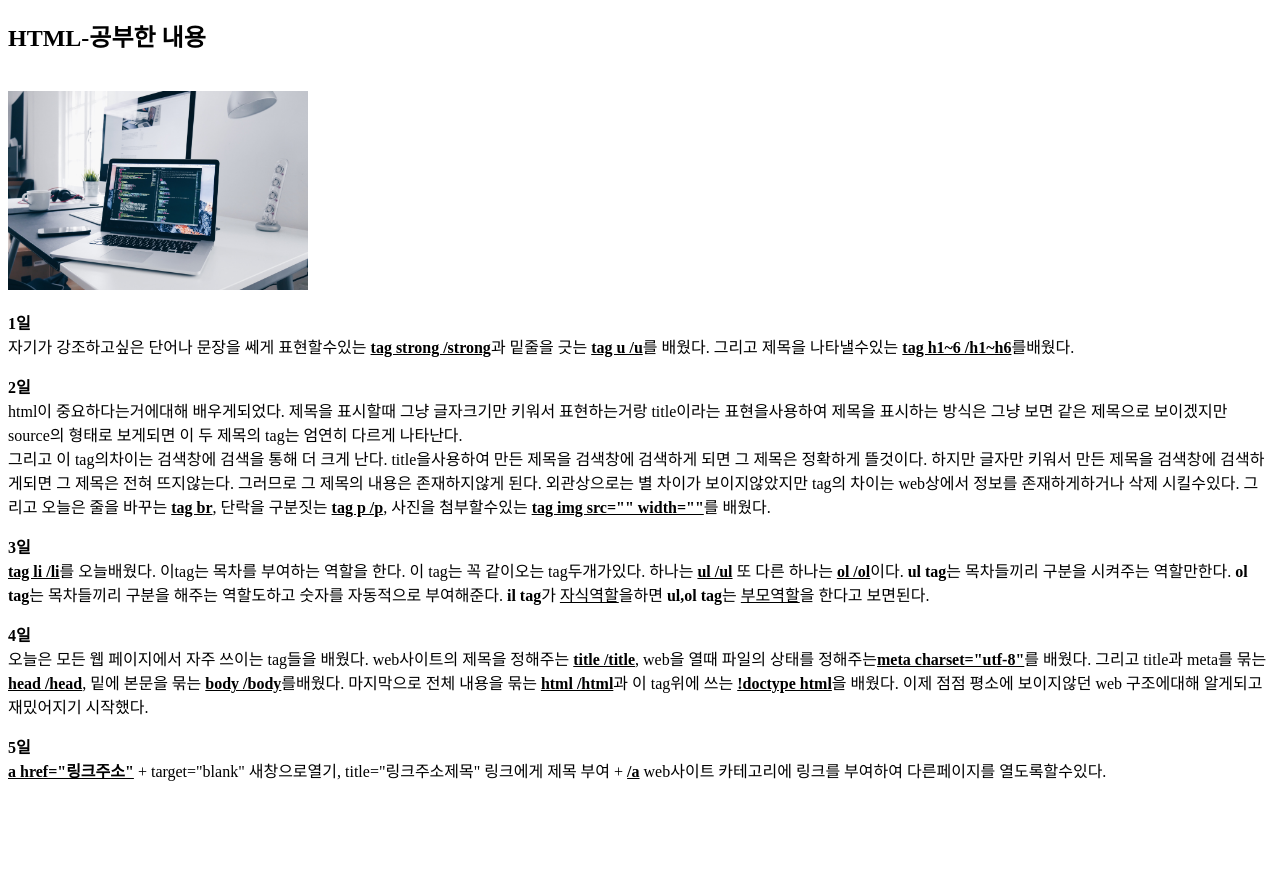
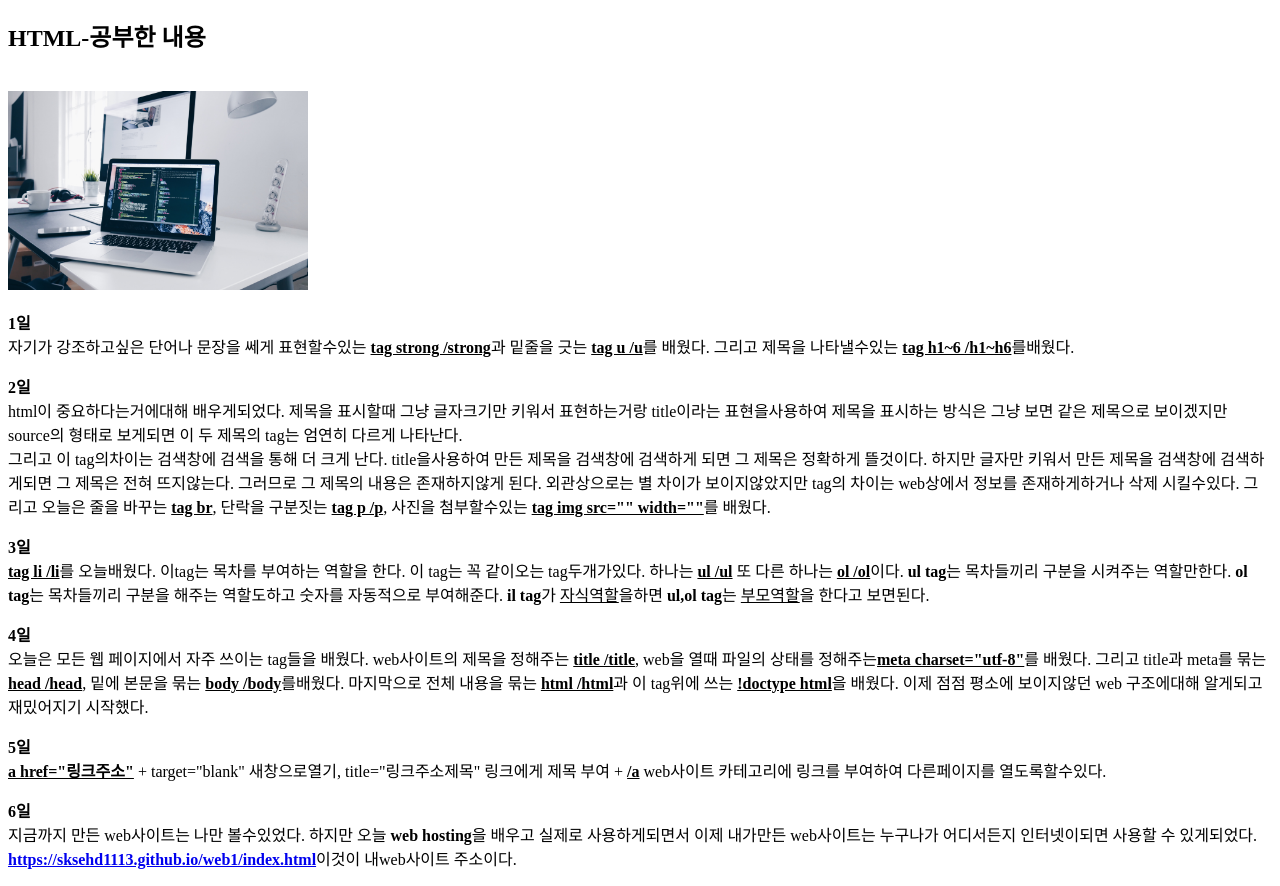
Before and after one commit to sksEhd1113/web1, a plain HTML site: page 1.html in a window 1280 px wide. Shown: the part 136-1022 px from the top of the page. Before the commit the page ends 934 px from the top, so only its background shows below. Drawn offline with Linux system fonts and the light colour scheme.

Commit message:
Add files via upload

```diff
--- a/1.html
+++ b/1.html
@@ -27,5 +27,6 @@
 <p><strong>3일</strong><br><strong><u>tag li /li</u></strong>를 오늘배웠다. 이tag는 목차를 부여하는 역할을 한다. 이 tag는 꼭 같이오는 tag두개가있다. 하나는 <strong><u>ul /ul</u></strong> 또 다른 하나는 <strong><u>ol /ol</u></strong>이다. <strong>ul tag</strong>는 목차들끼리 구분을 시켜주는 역할만한다. <strong>ol tag</strong>는 목차들끼리 구분을 해주는 역할도하고 숫자를 자동적으로 부여해준다. <strong>il tag</strong>가 <u>자식역할</u>을하면 <strong>ul,ol tag</strong>는 <u>부모역할</u>을 한다고 보면된다.</p>
 <p><strong>4일</strong><br>오늘은 모든 웹 페이지에서 자주 쓰이는 tag들을 배웠다. web사이트의 제목을 정해주는 <strong><u>title  /title</u></strong>, web을 열때 파일의 상태를 정해주는<strong><u>meta charset="utf-8"</u></strong>를 배웠다. 그리고 title과 meta를 묶는 <strong><u>head /head</u></strong>, 밑에 본문을 묶는 <strong><u>body /body</u></strong>를배웠다. 마지막으로 전체 내용을 묶는 <strong><u>html /html</u></strong>과 이 tag위에 쓰는 <strong><u>!doctype html</u></strong>을 배웠다. 이제 점점 평소에 보이지않던 web 구조에대해 알게되고 재밌어지기 시작했다.</p>
 <p><strong>5일</strong><br><strong><u>a href="링크주소"</u></strong>  +  target="blank" 새창으로열기, title="링크주소제목" 링크에게 제목 부여  +  <strong><u>/a</u></strong>   web사이트 카테고리에 링크를 부여하여 다른페이지를 열도록할수있다. </p>
+<p><strong>6일</strong><br>지금까지 만든 web사이트는 나만 볼수있었다. 하지만 오늘 <strong>web hosting</strong>을 배우고 실제로 사용하게되면서 이제 내가만든 web사이트는 누구나가 어디서든지 인터넷이되면 사용할 수 있게되었다. <strong><a href="https://sksehd1113.github.io/web1/index.html" target="blank">https://sksehd1113.github.io/web1/index.html</a></strong>이것이 내web사이트 주소이다.</p>
 </body>
 </html>
```
